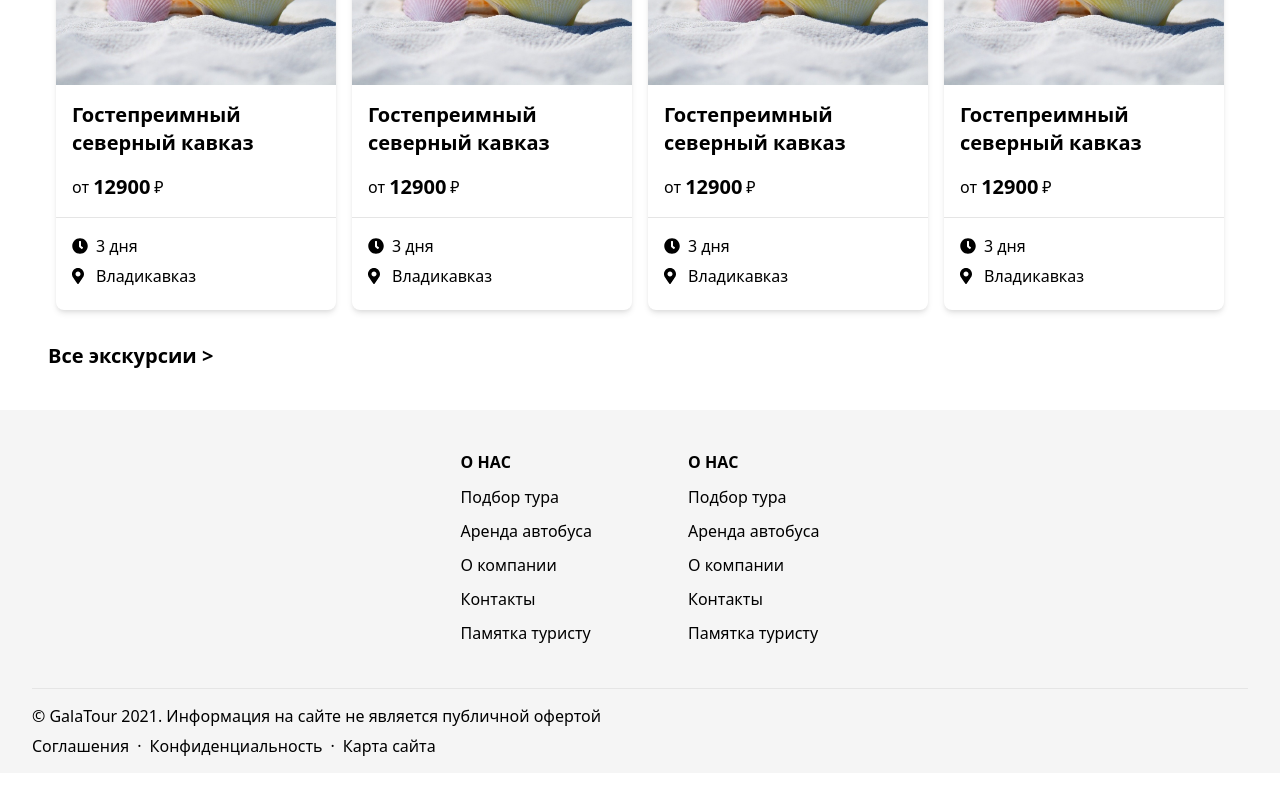
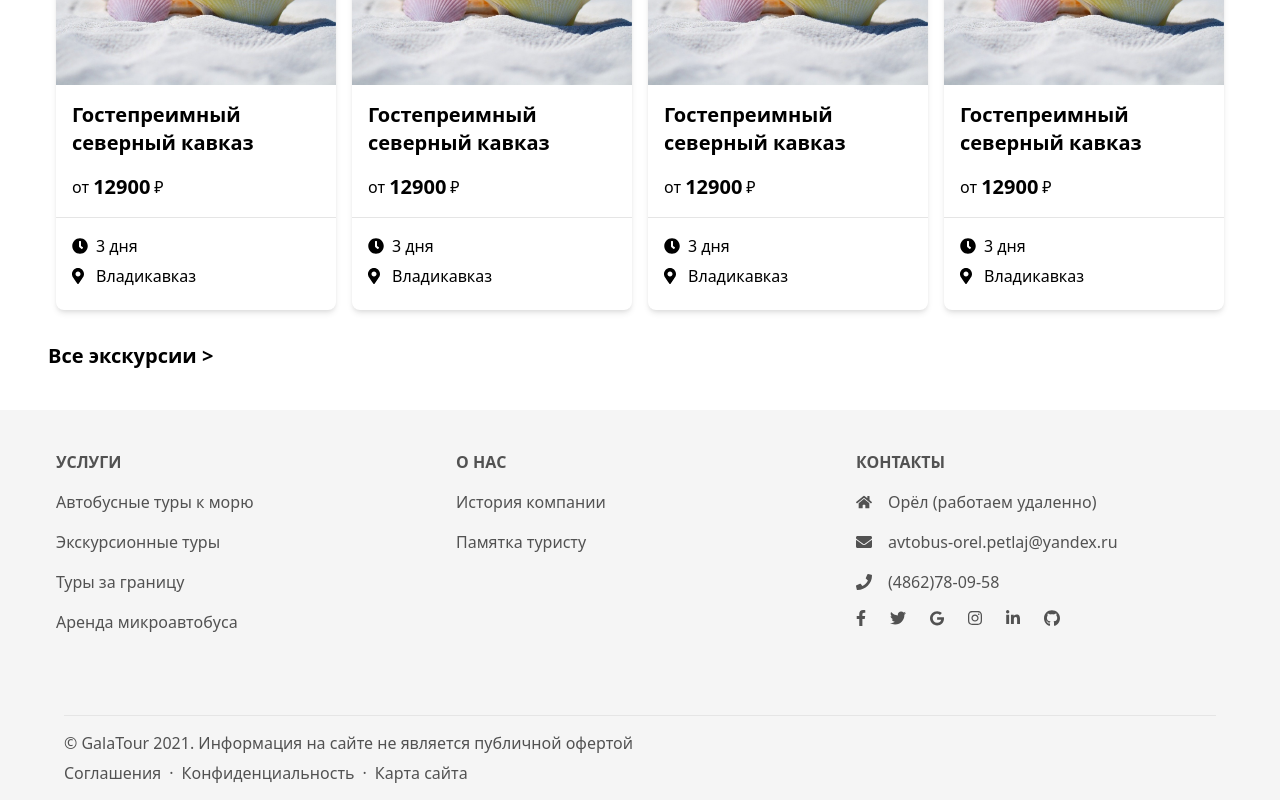
Before and after one commit to snwkng/gtorel.com, a Vue app: page / in a window 1280 px wide. Shown: the part 1835-2635 px from the top of the page. Before the commit the page ends 2608 px from the top, so only its background shows below. Built offline with nearby package versions, Linux system fonts and the light colour scheme.

Commit message:
footer edit

```diff
--- a/src/components/Footer.vue
+++ b/src/components/Footer.vue
@@ -1,38 +1,215 @@
-<script>
-
-</script>
+<script></script>
 
 <template>
-  <footer class="bg-gray-100 w-full pt-10 pb-16 sm:pb-4">
-    <div class="px-8 sm:flex sm:justify-center">
-      <div class="sm:mr-24">
-        <h3 class="uppercase text-md font-semibold">О нас</h3>
-        <ul class="mt-3 leading-snug font-light">
-          <li class="mt-3"><router-link class="hover:underline" to="">Подбор тура</router-link></li>
-          <li class="mt-3"><router-link class="hover:underline" to="">Аренда автобуса</router-link></li>
-          <li class="mt-3"><router-link class="hover:underline" to="">О компании</router-link></li>
-          <li class="mt-3"><router-link class="hover:underline" to="">Контакты</router-link></li>
-          <li class="mt-3"><router-link class="hover:underline" to="">Памятка туристу</router-link></li>
-        </ul>
-      </div>
-      <div class="hidden sm:block">
-        <h3 class="uppercase text-md font-semibold">О нас</h3>
-        <ul class="mt-3 leading-snug font-light">
-          <li class="mt-3"><router-link class="hover:underline" to="">Подбор тура</router-link></li>
-          <li class="mt-3"><router-link class="hover:underline" to="">Аренда автобуса</router-link></li>
-          <li class="mt-3"><router-link class="hover:underline" to="">О компании</router-link></li>
-          <li class="mt-3"><router-link class="hover:underline" to="">Контакты</router-link></li>
-          <li class="mt-3"><router-link class="hover:underline" to="">Памятка туристу</router-link></li>
-          <li class="mt-3"><router-link class="hover:underline" to=""></router-link></li>
-          <li class="mt-3"><router-link class="hover:underline" to=""></router-link></li>
-          <li class="mt-3"><router-link class="hover:underline" to=""></router-link></li>
-        </ul>
+  <footer class="px-8 pb-4 lg:text-left bg-gray-100 text-gray-600">
+    <div class="mx-6 py-10 text-center md:text-left">
+      <div class="grid grid-1 sm:grid-cols-1 lg:grid-cols-3 gap-8">
+        <div class="">
+          <h6
+            class="uppercase font-bold mb-4 flex justify-center md:justify-start"
+          >
+            Услуги
+          </h6>
+          <p class="mb-4">
+            <a href="#!" class="text-gray-600 hover:underline">Автобусные туры к морю</a>
+          </p>
+          <p class="mb-4">
+            <a href="#!" class="text-gray-600 hover:underline">Экскурсионные туры</a>
+          </p>
+          <p class="mb-4">
+            <a href="#!" class="text-gray-600 hover:underline">Туры за границу</a>
+          </p>
+          <p>
+            <a href="#!" class="text-gray-600 hover:underline">Аренда микроавтобуса</a>
+          </p>
+        </div>
+        <div class="">
+          <h6
+            class="uppercase font-bold mb-4 flex justify-center md:justify-start"
+          >
+            О нас
+          </h6>
+          <p class="mb-4">
+            <a href="#!" class="text-gray-600 hover:underline">История компании</a>
+          </p>
+          <p class="mb-4">
+            <a href="#!" class="text-gray-600 hover:underline">Памятка туристу</a>
+          </p>
+        </div>
+        <div class="">
+          <h6
+            class="uppercase font-bold mb-4 flex justify-center md:justify-start"
+          >
+            Контакты
+          </h6>
+          <p class="flex items-center justify-center md:justify-start mb-4">
+            <svg
+              aria-hidden="true"
+              focusable="false"
+              data-prefix="fas"
+              data-icon="home"
+              class="w-4 mr-4"
+              role="img"
+              xmlns="http://www.w3.org/2000/svg"
+              viewBox="0 0 576 512"
+            >
+              <path
+                fill="currentColor"
+                d="M280.37 148.26L96 300.11V464a16 16 0 0 0 16 16l112.06-.29a16 16 0 0 0 15.92-16V368a16 16 0 0 1 16-16h64a16 16 0 0 1 16 16v95.64a16 16 0 0 0 16 16.05L464 480a16 16 0 0 0 16-16V300L295.67 148.26a12.19 12.19 0 0 0-15.3 0zM571.6 251.47L488 182.56V44.05a12 12 0 0 0-12-12h-56a12 12 0 0 0-12 12v72.61L318.47 43a48 48 0 0 0-61 0L4.34 251.47a12 12 0 0 0-1.6 16.9l25.5 31A12 12 0 0 0 45.15 301l235.22-193.74a12.19 12.19 0 0 1 15.3 0L530.9 301a12 12 0 0 0 16.9-1.6l25.5-31a12 12 0 0 0-1.7-16.93z"
+              ></path>
+            </svg>
+            Орёл (работаем удаленно)
+          </p>
+          <p class="flex items-center justify-center md:justify-start mb-4">
+            <svg
+              aria-hidden="true"
+              focusable="false"
+              data-prefix="fas"
+              data-icon="envelope"
+              class="w-4 mr-4"
+              role="img"
+              xmlns="http://www.w3.org/2000/svg"
+              viewBox="0 0 512 512"
+            >
+              <path
+                fill="currentColor"
+                d="M502.3 190.8c3.9-3.1 9.7-.2 9.7 4.7V400c0 26.5-21.5 48-48 48H48c-26.5 0-48-21.5-48-48V195.6c0-5 5.7-7.8 9.7-4.7 22.4 17.4 52.1 39.5 154.1 113.6 21.1 15.4 56.7 47.8 92.2 47.6 35.7.3 72-32.8 92.3-47.6 102-74.1 131.6-96.3 154-113.7zM256 320c23.2.4 56.6-29.2 73.4-41.4 132.7-96.3 142.8-104.7 173.4-128.7 5.8-4.5 9.2-11.5 9.2-18.9v-19c0-26.5-21.5-48-48-48H48C21.5 64 0 85.5 0 112v19c0 7.4 3.4 14.3 9.2 18.9 30.6 23.9 40.7 32.4 173.4 128.7 16.8 12.2 50.2 41.8 73.4 41.4z"
+              ></path>
+            </svg>
+            avtobus-orel.petlaj@yandex.ru
+          </p>
+          <p class="flex items-center justify-center md:justify-start mb-4">
+            <svg
+              aria-hidden="true"
+              focusable="false"
+              data-prefix="fas"
+              data-icon="phone"
+              class="w-4 mr-4"
+              role="img"
+              xmlns="http://www.w3.org/2000/svg"
+              viewBox="0 0 512 512"
+            >
+              <path
+                fill="currentColor"
+                d="M493.4 24.6l-104-24c-11.3-2.6-22.9 3.3-27.5 13.9l-48 112c-4.2 9.8-1.4 21.3 6.9 28l60.6 49.6c-36 76.7-98.9 140.5-177.2 177.2l-49.6-60.6c-6.8-8.3-18.2-11.1-28-6.9l-112 48C3.9 366.5-2 378.1.6 389.4l24 104C27.1 504.2 36.7 512 48 512c256.1 0 464-207.5 464-464 0-11.2-7.7-20.9-18.6-23.4z"
+              ></path>
+            </svg>
+            (4862)78-09-58
+          </p>
+          <div class="flex items-center justify-center md:justify-start mb-4">
+            <a href="#!" class="mr-6 text-gray-600">
+              <svg
+                aria-hidden="true"
+                focusable="false"
+                data-prefix="fab"
+                data-icon="facebook-f"
+                class="w-2.5"
+                role="img"
+                xmlns="http://www.w3.org/2000/svg"
+                viewBox="0 0 320 512"
+              >
+                <path
+                  fill="currentColor"
+                  d="M279.14 288l14.22-92.66h-88.91v-60.13c0-25.35 12.42-50.06 52.24-50.06h40.42V6.26S260.43 0 225.36 0c-73.22 0-121.08 44.38-121.08 124.72v70.62H22.89V288h81.39v224h100.17V288z"
+                ></path>
+              </svg>
+            </a>
+            <a href="#!" class="mr-6 text-gray-600">
+              <svg
+                aria-hidden="true"
+                focusable="false"
+                data-prefix="fab"
+                data-icon="twitter"
+                class="w-4"
+                role="img"
+                xmlns="http://www.w3.org/2000/svg"
+                viewBox="0 0 512 512"
+              >
+                <path
+                  fill="currentColor"
+                  d="M459.37 151.716c.325 4.548.325 9.097.325 13.645 0 138.72-105.583 298.558-298.558 298.558-59.452 0-114.68-17.219-161.137-47.106 8.447.974 16.568 1.299 25.34 1.299 49.055 0 94.213-16.568 130.274-44.832-46.132-.975-84.792-31.188-98.112-72.772 6.498.974 12.995 1.624 19.818 1.624 9.421 0 18.843-1.3 27.614-3.573-48.081-9.747-84.143-51.98-84.143-102.985v-1.299c13.969 7.797 30.214 12.67 47.431 13.319-28.264-18.843-46.781-51.005-46.781-87.391 0-19.492 5.197-37.36 14.294-52.954 51.655 63.675 129.3 105.258 216.365 109.807-1.624-7.797-2.599-15.918-2.599-24.04 0-57.828 46.782-104.934 104.934-104.934 30.213 0 57.502 12.67 76.67 33.137 23.715-4.548 46.456-13.32 66.599-25.34-7.798 24.366-24.366 44.833-46.132 57.827 21.117-2.273 41.584-8.122 60.426-16.243-14.292 20.791-32.161 39.308-52.628 54.253z"
+                ></path>
+              </svg>
+            </a>
+            <a href="#!" class="mr-6 text-gray-600">
+              <svg
+                aria-hidden="true"
+                focusable="false"
+                data-prefix="fab"
+                data-icon="google"
+                class="w-3.5"
+                role="img"
+                xmlns="http://www.w3.org/2000/svg"
+                viewBox="0 0 488 512"
+              >
+                <path
+                  fill="currentColor"
+                  d="M488 261.8C488 403.3 391.1 504 248 504 110.8 504 0 393.2 0 256S110.8 8 248 8c66.8 0 123 24.5 166.3 64.9l-67.5 64.9C258.5 52.6 94.3 116.6 94.3 256c0 86.5 69.1 156.6 153.7 156.6 98.2 0 135-70.4 140.8-106.9H248v-85.3h236.1c2.3 12.7 3.9 24.9 3.9 41.4z"
+                ></path>
+              </svg>
+            </a>
+            <a href="#!" class="mr-6 text-gray-600">
+              <svg
+                aria-hidden="true"
+                focusable="false"
+                data-prefix="fab"
+                data-icon="instagram"
+                class="w-3.5"
+                role="img"
+                xmlns="http://www.w3.org/2000/svg"
+                viewBox="0 0 448 512"
+              >
+                <path
+                  fill="currentColor"
+                  d="M224.1 141c-63.6 0-114.9 51.3-114.9 114.9s51.3 114.9 114.9 114.9S339 319.5 339 255.9 287.7 141 224.1 141zm0 189.6c-41.1 0-74.7-33.5-74.7-74.7s33.5-74.7 74.7-74.7 74.7 33.5 74.7 74.7-33.6 74.7-74.7 74.7zm146.4-194.3c0 14.9-12 26.8-26.8 26.8-14.9 0-26.8-12-26.8-26.8s12-26.8 26.8-26.8 26.8 12 26.8 26.8zm76.1 27.2c-1.7-35.9-9.9-67.7-36.2-93.9-26.2-26.2-58-34.4-93.9-36.2-37-2.1-147.9-2.1-184.9 0-35.8 1.7-67.6 9.9-93.9 36.1s-34.4 58-36.2 93.9c-2.1 37-2.1 147.9 0 184.9 1.7 35.9 9.9 67.7 36.2 93.9s58 34.4 93.9 36.2c37 2.1 147.9 2.1 184.9 0 35.9-1.7 67.7-9.9 93.9-36.2 26.2-26.2 34.4-58 36.2-93.9 2.1-37 2.1-147.8 0-184.8zM398.8 388c-7.8 19.6-22.9 34.7-42.6 42.6-29.5 11.7-99.5 9-132.1 9s-102.7 2.6-132.1-9c-19.6-7.8-34.7-22.9-42.6-42.6-11.7-29.5-9-99.5-9-132.1s-2.6-102.7 9-132.1c7.8-19.6 22.9-34.7 42.6-42.6 29.5-11.7 99.5-9 132.1-9s102.7-2.6 132.1 9c19.6 7.8 34.7 22.9 42.6 42.6 11.7 29.5 9 99.5 9 132.1s2.7 102.7-9 132.1z"
+                ></path>
+              </svg>
+            </a>
+            <a href="#!" class="mr-6 text-gray-600">
+              <svg
+                aria-hidden="true"
+                focusable="false"
+                data-prefix="fab"
+                data-icon="linkedin-in"
+                class="w-3.5"
+                role="img"
+                xmlns="http://www.w3.org/2000/svg"
+                viewBox="0 0 448 512"
+              >
+                <path
+                  fill="currentColor"
+                  d="M100.28 448H7.4V148.9h92.88zM53.79 108.1C24.09 108.1 0 83.5 0 53.8a53.79 53.79 0 0 1 107.58 0c0 29.7-24.1 54.3-53.79 54.3zM447.9 448h-92.68V302.4c0-34.7-.7-79.2-48.29-79.2-48.29 0-55.69 37.7-55.69 76.7V448h-92.78V148.9h89.08v40.8h1.3c12.4-23.5 42.69-48.3 87.88-48.3 94 0 111.28 61.9 111.28 142.3V448z"
+                ></path>
+              </svg>
+            </a>
+            <a href="#!" class="text-gray-600">
+              <svg
+                aria-hidden="true"
+                focusable="false"
+                data-prefix="fab"
+                data-icon="github"
+                class="w-4"
+                role="img"
+                xmlns="http://www.w3.org/2000/svg"
+                viewBox="0 0 496 512"
+              >
+                <path
+                  fill="currentColor"
+                  d="M165.9 397.4c0 2-2.3 3.6-5.2 3.6-3.3.3-5.6-1.3-5.6-3.6 0-2 2.3-3.6 5.2-3.6 3-.3 5.6 1.3 5.6 3.6zm-31.1-4.5c-.7 2 1.3 4.3 4.3 4.9 2.6 1 5.6 0 6.2-2s-1.3-4.3-4.3-5.2c-2.6-.7-5.5.3-6.2 2.3zm44.2-1.7c-2.9.7-4.9 2.6-4.6 4.9.3 2 2.9 3.3 5.9 2.6 2.9-.7 4.9-2.6 4.6-4.6-.3-1.9-3-3.2-5.9-2.9zM244.8 8C106.1 8 0 113.3 0 252c0 110.9 69.8 205.8 169.5 239.2 12.8 2.3 17.3-5.6 17.3-12.1 0-6.2-.3-40.4-.3-61.4 0 0-70 15-84.7-29.8 0 0-11.4-29.1-27.8-36.6 0 0-22.9-15.7 1.6-15.4 0 0 24.9 2 38.6 25.8 21.9 38.6 58.6 27.5 72.9 20.9 2.3-16 8.8-27.1 16-33.7-55.9-6.2-112.3-14.3-112.3-110.5 0-27.5 7.6-41.3 23.6-58.9-2.6-6.5-11.1-33.3 2.6-67.9 20.9-6.5 69 27 69 27 20-5.6 41.5-8.5 62.8-8.5s42.8 2.9 62.8 8.5c0 0 48.1-33.6 69-27 13.7 34.7 5.2 61.4 2.6 67.9 16 17.7 25.8 31.5 25.8 58.9 0 96.5-58.9 104.2-114.8 110.5 9.2 7.9 17 22.9 17 46.4 0 33.7-.3 75.4-.3 83.6 0 6.5 4.6 14.4 17.3 12.1C428.2 457.8 496 362.9 496 252 496 113.3 383.5 8 244.8 8zM97.2 352.9c-1.3 1-1 3.3.7 5.2 1.6 1.6 3.9 2.3 5.2 1 1.3-1 1-3.3-.7-5.2-1.6-1.6-3.9-2.3-5.2-1zm-10.8-8.1c-.7 1.3.3 2.9 2.3 3.9 1.6 1 3.6.7 4.3-.7.7-1.3-.3-2.9-2.3-3.9-2-.6-3.6-.3-4.3.7zm32.4 35.6c-1.6 1.3-1 4.3 1.3 6.2 2.3 2.3 5.2 2.6 6.5 1 1.3-1.3.7-4.3-1.3-6.2-2.2-2.3-5.2-2.6-6.5-1zm-11.4-14.7c-1.6 1-1.6 3.6 0 5.9 1.6 2.3 4.3 3.3 5.6 2.3 1.6-1.3 1.6-3.9 0-6.2-1.4-2.3-4-3.3-5.6-2z"
+                ></path>
+              </svg>
+            </a>
+          </div>
+        </div>
       </div>
     </div>
     <div class="px-8">
-      <hr class="w-full mt-8 mb-4 bg-gray-800">
-      <div class="flex flex-col leading-snug font-light">
-        <div class="mb-2">&copy; GalaTour {{new Date().getFullYear()}}. Информация на сайте не является публичной офертой</div>
+      <hr class="w-full mt-8 mb-4 bg-gray-800" />
+      <div class="flex flex-col leading-snug">
+        <div class="mb-2">
+          &copy; GalaTour {{ new Date().getFullYear() }}. Информация на сайте не
+          является публичной офертой
+        </div>
         <div class="flex flex-wrap items-center">
           <router-link class="hover:underline" to="">Соглашения</router-link>
           <span class="mx-2">·</span>
```
